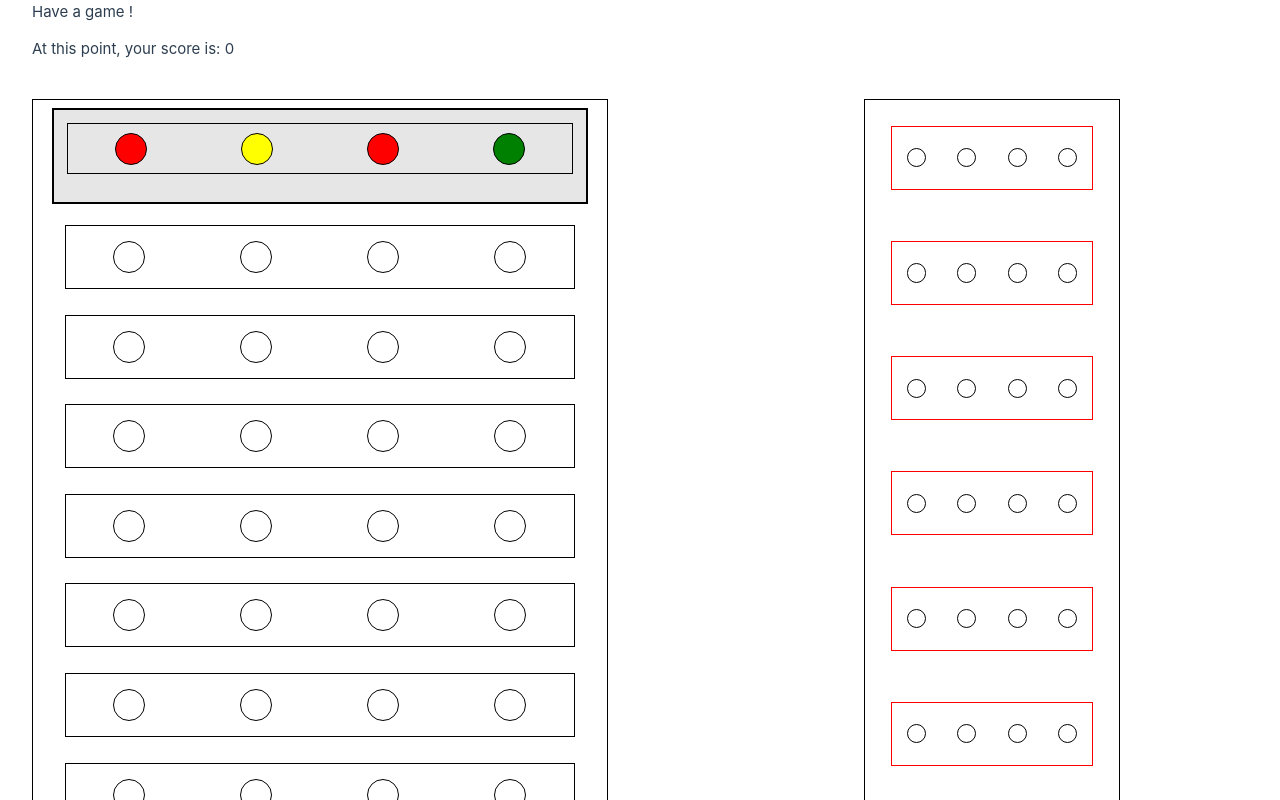
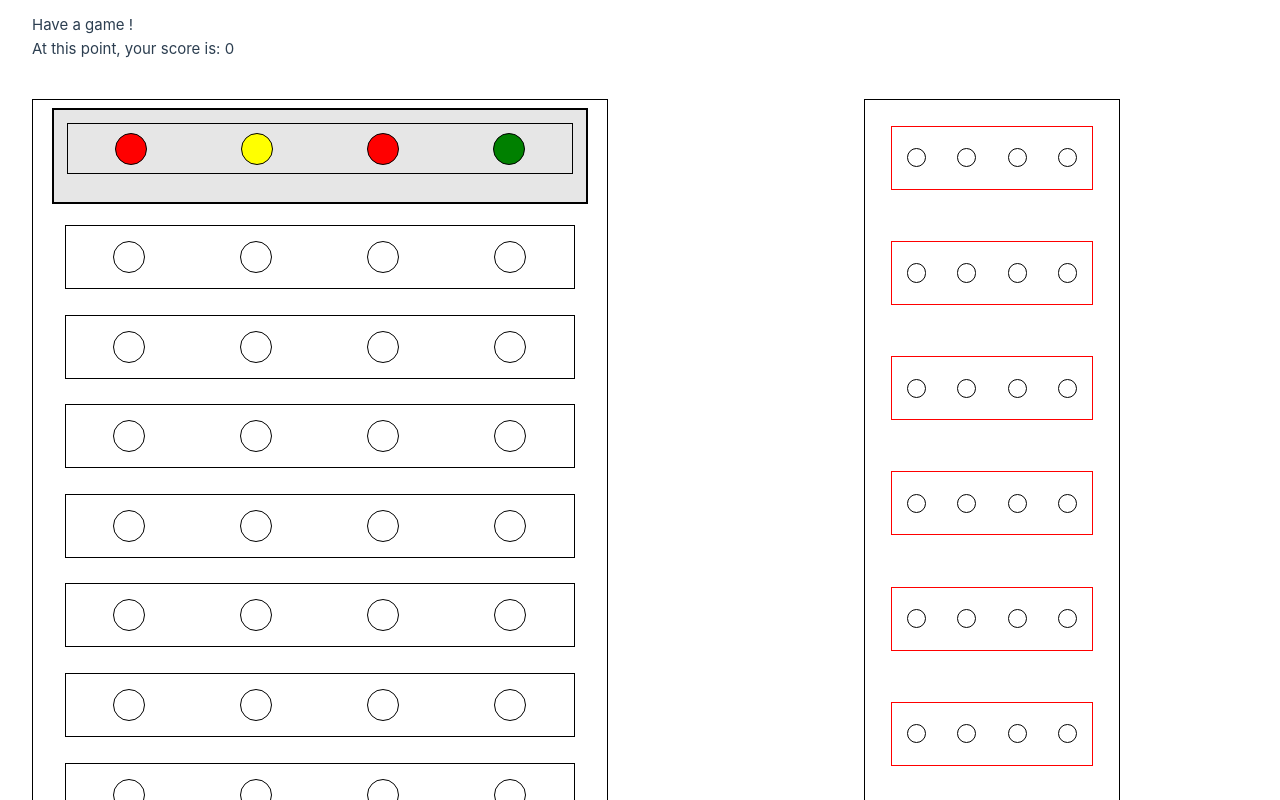
Before and after one commit to Flothar78/mastermind, a Vue app: page / in a window 1280 px wide. Shown: the top 800 px of the page. Built offline with nearby package versions, Linux system fonts and the light colour scheme; the HTML template or start-up script is replaced by a standard one.

Commit message:
clickReplay to do

```diff
--- a/src/components/WinLose.vue
+++ /dev/null
@@ -1,10 +0,0 @@
-<script setup>
-import { useColorStore } from "@/stores/ColorStore.js";
-import { storeToRefs } from "pinia";
-const color_store = useColorStore();
-//const { winLoseMessage } = storeToRefs(color_store.winLoseMessage);
-</script>
-
-<template>
-  <div>{{ color_store.winLoseMessage }}</div>
-</template>
--- a/src/stores/ColorStore.js
+++ b/src/stores/ColorStore.js
@@ -75,6 +75,7 @@ export const useColorStore = defineStore("ColorStore", {
                 }
             });
             this.endOfGame();
+            console.log(this.resultColors.flat().sort());
             return this.resultColors;
         },
         endOfGame() {
@@ -93,6 +94,15 @@ export const useColorStore = defineStore("ColorStore", {
         numberOfPeons() {
             return toRaw(this.rows).flat().length / toRaw(this.rows).length;
         },
+        clickReplay() {
+            //console.log(
+            //  toRaw(this.rows)
+            //    .flat()
+            //    .map((x) => x)
+            //);
+            console.log(toRaw(this.resultColors));
+            console.log(this.resultColors.length);
+        },
     },
 });
 //# sourceMappingURL=ColorStore.js.map
--- a/src/views/ScoreView.vue
+++ b/src/views/ScoreView.vue
@@ -1,16 +1,28 @@
 <script setup>
-import WinLose from "@/components/WinLose.vue";
 import { useColorStore } from "@/stores/ColorStore.js";
 import { storeToRefs } from "pinia";
 const color_store = useColorStore();
-const { score } = storeToRefs(color_store);
+const { score, clickReplay } = storeToRefs(color_store);
 </script>
 
 <template>
-  <div>
-    <WinLose />
+  <div class="score-container">
+    <div>
+      <div>{{ color_store.winLoseMessage }}</div>
+    </div>
+    <div class="score-replay-container">
+      At this point, your score is: {{ score }}
+      <div>
+        <button
+          v-if="color_store.winLoseMessage !== 'Have a game !'"
+          type="button"
+          @click="clickReplay"
+        >
+          Play Again !
+        </button>
+      </div>
+    </div>
   </div>
-  <div class="score-container">At this point, your score is: {{ score }}</div>
 </template>
 
 <style scoped>
@@ -19,4 +31,12 @@ const { score } = storeToRefs(color_store);
   flex-direction: column;
   padding: 1vw 0 3vw 0;
 }
+.score-replay-container {
+  display: flex;
+}
+button {
+  min-height: 3vw;
+  min-width: 10vw;
+  margin-left: 3vw;
+}
 </style>
```
Also changed, not shown: ColorStore.ts (+14 -0 lines), 1 other file (tests, documents, lock files or other folders).
